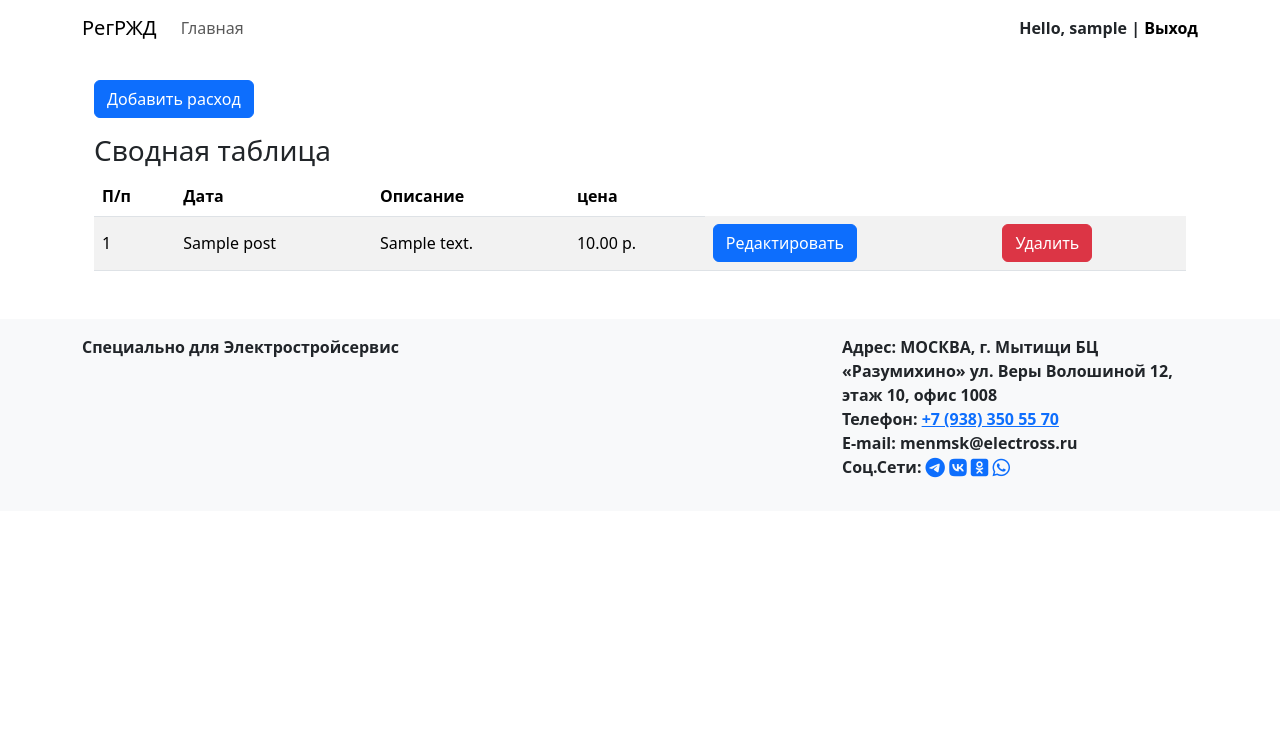
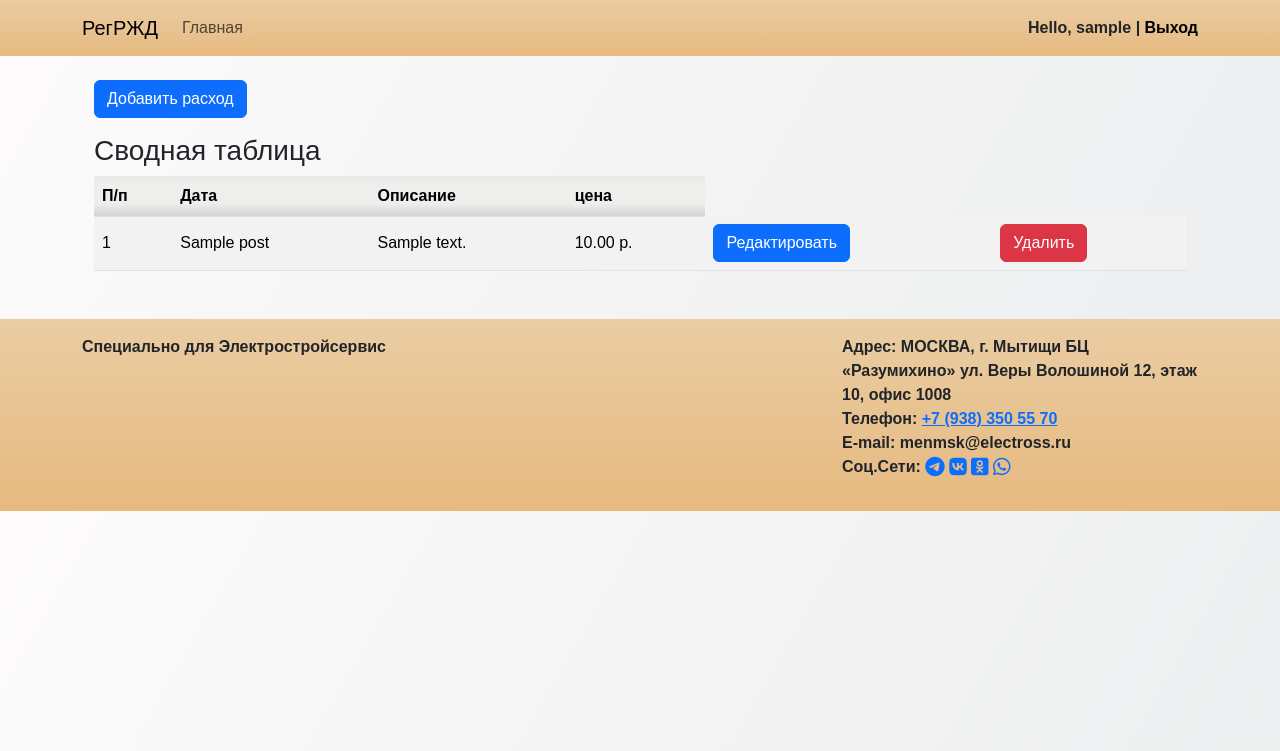
Before and after one commit to SergeiNaum/electroservice, a Flask app: page / in a window 1280 px wide. Shown: the top 751 px of the page. Run offline with Flask 3, Linux system fonts and the light colour scheme; a user stored in the database is signed in; tables that the repository leaves empty hold one stand-in row (values such as "Sample post"); some libraries are stand-ins or nearby versions.

Commit message:
add css styles

```diff
--- a/app/static/css/style.css
+++ b/app/static/css/style.css
@@ -0,0 +1,17 @@
+/* Стили для body */
+body.bg-main {
+    background-image: linear-gradient(120deg, #fdfbfb 0%, #ebedee 100%);
+    font-family: 'Montserrat', sans-serif;
+}
+
+header.bg_main {
+    background-image: linear-gradient(to top, #e6b980 0%, #eacda3 100%);
+}
+
+footer.bg_main {
+    background-image: linear-gradient(to top, #e6b980 0%, #eacda3 100%);
+}
+
+thead.bg_main th {
+   background-image: linear-gradient(to top, #d5d4d0 0%, #d5d4d0 1%, #eeeeec 31%, #efeeec 75%, #e9e9e7 100%);
+}
--- a/app/templates/base.html
+++ b/app/templates/base.html
@@ -11,7 +11,7 @@
       <title>{{data.title}}</title>
   </head>
 
-<body>
+<body class="bg-main">
 
     <header class="flex-shrink-0">
       {% include 'components/navbar.html' %}
--- a/app/templates/components/footer.html
+++ b/app/templates/components/footer.html
@@ -1,4 +1,4 @@
-  <footer class="bg-light py-3 mt-5">
+  <footer class="bg_main  py-3 mt-5">
     <div class="container">
       <div class="row">
         <div class="col-md-8 text-center text-md-start">
--- a/app/templates/components/navbar.html
+++ b/app/templates/components/navbar.html
@@ -1,5 +1,5 @@
 
-  <header>
+  <header class="bg_main">
     <nav class="navbar navbar-expand-lg navbar-light ">
       <div class="container">
 
--- a/app/templates/index.html
+++ b/app/templates/index.html
@@ -9,7 +9,7 @@
 
     <h3>Сводная таблица</h3>
     <table class="table table-striped table-hover">
-        <thead>
+        <thead class="bg_main">
         <tr>
             <th>П/п</th>
             <th>Дата</th>
@@ -26,10 +26,25 @@
             <td class="align-middle">{{ expense.title }}</td>
             <td class="align-middle">{{ expense.content }}</td>
             <td class="align-middle">{{ expense.price }} р.</td>
-                <td><a href="{{ url_for('main.expense_detail', expense_id=expense.id) }}" class="btn btn-primary align-middle">Редактировать</a></td>
-                <td><a href="{{ url_for('main.delete', expense_id=expense.id) }}" class="btn btn-danger align-middle">Удалить</a></td>
+            <td><a href="{{ url_for('main.expense_detail', expense_id=expense.id) }}"
+                   class="btn btn-primary align-middle">Редактировать</a></td>
+            <td><a href="{{ url_for('main.delete', expense_id=expense.id) }}" class="btn btn-danger align-middle">Удалить</a>
+            </td>
         </tr>
         {% endfor %}
+
+        {% else %}
+        {% for i in range(16) %}
+        <tr>
+            <td class="align-middle">-</td>
+            <td class="align-middle">-</td>
+            <td class="align-middle">-</td>
+            <td class="align-middle">-</td>
+            <td></td>
+            <td></td>
+        </tr>
+        {% endfor %}
+
         {% endif %}
 
         </tbody>
```
Also changed, not shown: Readme.md. Lines whose indentation alone changed are shown as unchanged.
